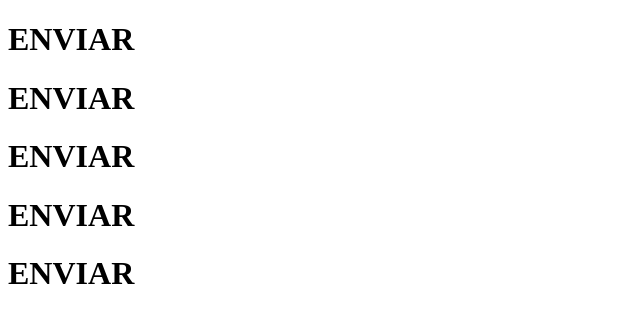
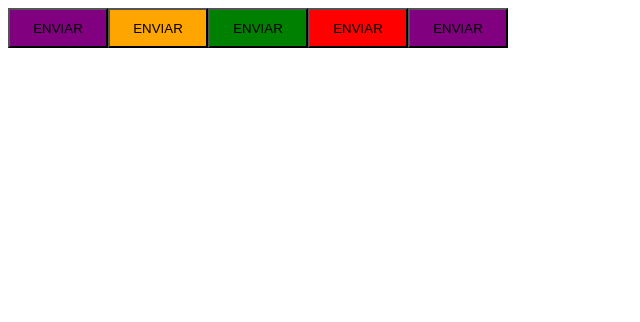
Before and after one commit to Leticiamorei/aula-2-timer, a React (Vite) app: page / in a window 1280 px wide. Shown: the top 322 px of the page, without its empty margins (0-640 px from the left). Built offline with nearby package versions, Linux system fonts and the light colour scheme.

Commit message:
feat: add button

```diff
--- a/src/App.tsx
+++ b/src/App.tsx
@@ -5,10 +5,10 @@
 
   return (
     <>
-      <Button />
-      <Button />
-      <Button />
-      <Button />
+      <Button variant="primary" />
+      <Button variant="secondary" />
+      <Button variant="success" />
+      <Button variant="danger" />
       <Button />
     </>
 
--- /dev/null
+++ b/src/components/Button.styles.ts
@@ -0,0 +1,27 @@
+import styled from 'styled-components';
+
+export type ButtonVariant = 'primary' | 'secondary' | 'danger' | 'success';
+
+interface ButtonContainerProps {
+  variant: ButtonVariant
+}
+
+const buttonVariants = {
+  primary: 'purple',
+  secondary: 'orange',
+  danger: 'red',
+  success: 'green'
+};
+
+export const ButtonContainer = styled.button<ButtonContainerProps>`
+
+  width: 100px;
+  height: 40px;
+
+  ${props=> {
+    return `background-color: ${buttonVariants[props.variant]}`
+  }}
+
+
+
+`
--- a/src/components/Button.tsx
+++ b/src/components/Button.tsx
@@ -1,5 +1,12 @@
-export function Button() {
+
+import { ButtonContainer, ButtonVariant } from './Button.styles';
+
+interface ButtonProps {
+  variant?: ButtonVariant;
+}
+
+export function Button({variant ='primary'} : ButtonProps) {
   return (
-    <h1>ENVIAR</h1>
+    <ButtonContainer variant={variant}>ENVIAR</ButtonContainer>
   )
 }
```
